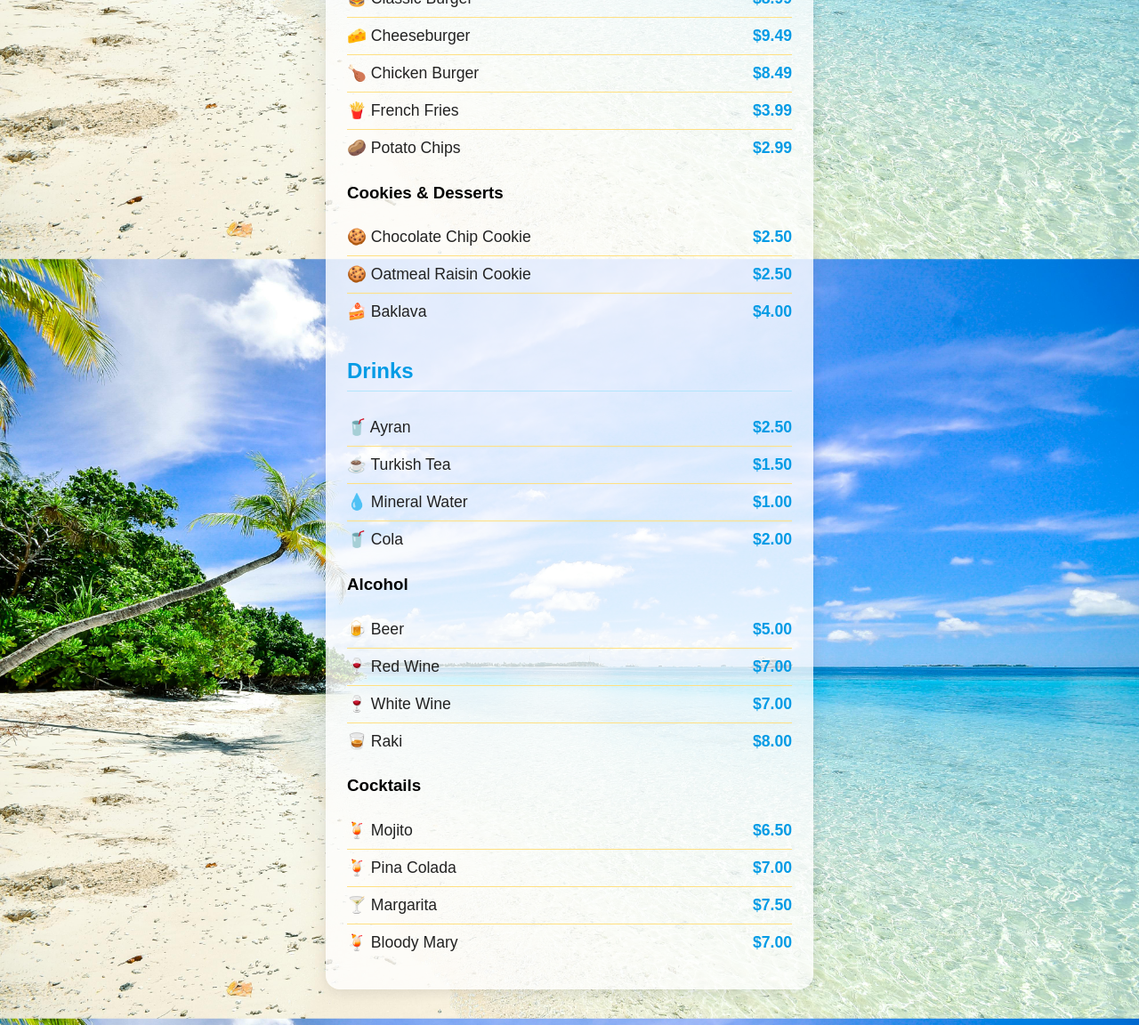
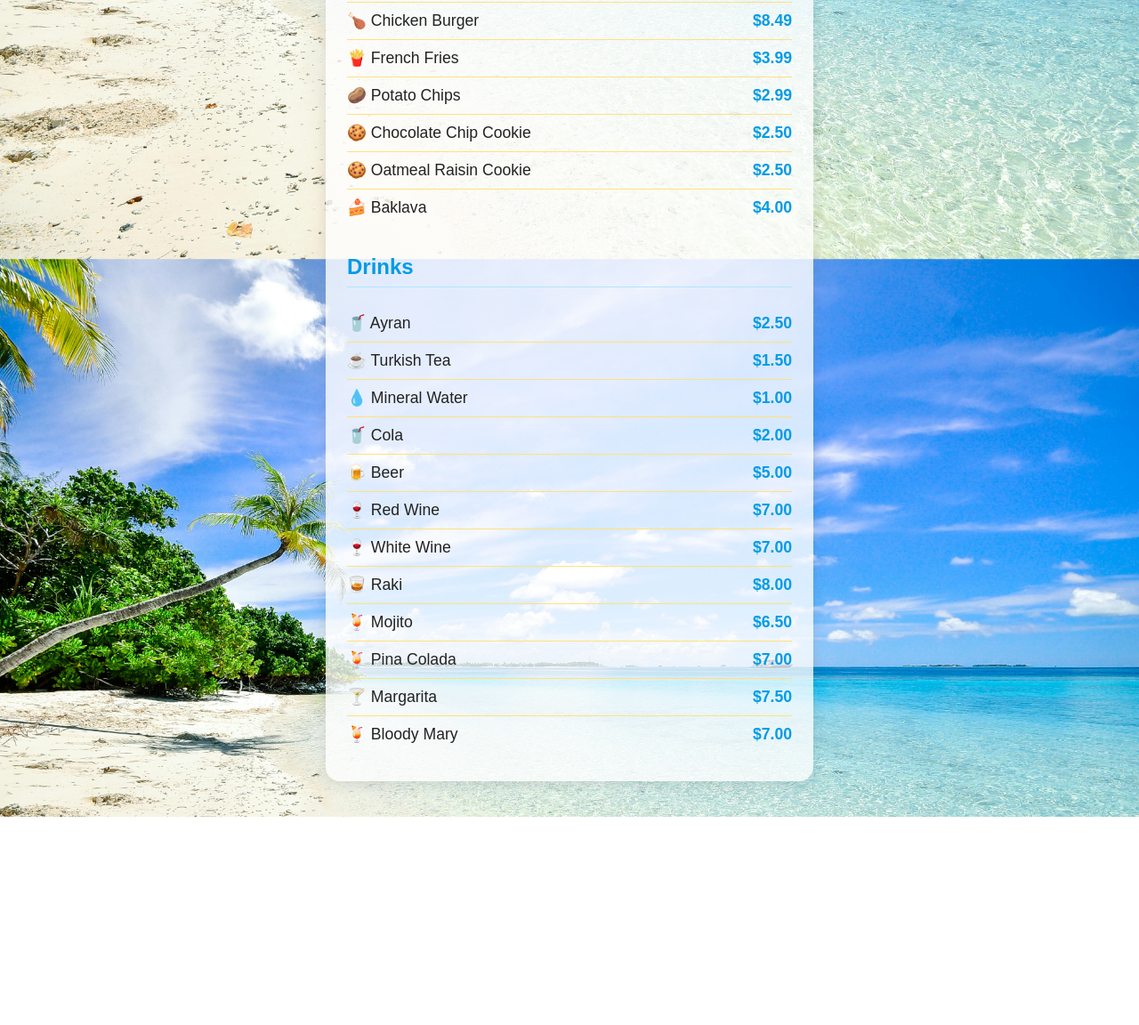
Before and after one commit to Oznarda/menu, a plain HTML site: page index.html in a window 1280 px wide. Shown: the part 562-1714 px from the top of the page at 89% size. After the commit the page ends 1480 px from the top, so only its background shows below. Drawn offline with Linux system fonts and the light colour scheme.

Commit message:
Update index.html

```diff
--- a/index.html
+++ b/index.html
@@ -1,60 +1,83 @@
 <!DOCTYPE html>
 <html lang="en">
+
 <head>
     <meta charset="UTF-8">
     <meta name="viewport" content="width=device-width, initial-scale=1.0">
     <title>Guven Restaurant Menu</title>
     <link rel="stylesheet" href="style.css">
 </head>
+
 <body>
     <div class="container">
-        <h1>Güven Beach and Hotel</h1>
+        <h1>Guven Restaurant</h1>
         <div class="menu-buttons">
             <button onclick="document.getElementById('food').scrollIntoView({ behavior: 'smooth' });">Food</button>
             <button onclick="document.getElementById('drinks').scrollIntoView({ behavior: 'smooth' });">Drinks</button>
         </div>
         <h2 id="food">Food</h2>
-        <ul class="menu-section">
-            <li><span class="item">🍗 Grilled Chicken</span><span class="price">$12.99</span></li>
-            <li><span class="item">🥙 Beef Kebab</span><span class="price">$14.99</span></li>
-            <li><span class="item">🥦 Vegetable Stew</span><span class="price">$9.99</span></li>
-            <li><span class="item">🍲 Lentil Soup</span><span class="price">$5.99</span></li>
-        </ul>
-        <h3>Burgers & Sides</h3>
-        <ul class="menu-section">
-            <li><span class="item">🍔 Classic Burger</span><span class="price">$8.99</span></li>
-            <li><span class="item">🧀 Cheeseburger</span><span class="price">$9.49</span></li>
-            <li><span class="item">🍗 Chicken Burger</span><span class="price">$8.49</span></li>
-            <li><span class="item">🍟 French Fries</span><span class="price">$3.99</span></li>
-            <li><span class="item">🥔 Potato Chips</span><span class="price">$2.99</span></li>
-        </ul>
-        <h3>Cookies & Desserts</h3>
-        <ul class="menu-section">
-            <li><span class="item">🍪 Chocolate Chip Cookie</span><span class="price">$2.50</span></li>
-            <li><span class="item">🍪 Oatmeal Raisin Cookie</span><span class="price">$2.50</span></li>
-            <li><span class="item">🍰 Baklava</span><span class="price">$4.00</span></li>
-        </ul>
+        <ul class="menu-section" id="foodList"></ul>
         <h2 id="drinks">Drinks</h2>
-        <ul class="menu-section">
-            <li><span class="item">🥤 Ayran</span><span class="price">$2.50</span></li>
-            <li><span class="item">☕ Turkish Tea</span><span class="price">$1.50</span></li>
-            <li><span class="item">💧 Mineral Water</span><span class="price">$1.00</span></li>
-            <li><span class="item">🥤 Cola</span><span class="price">$2.00</span></li>
-        </ul>
-        <h3>Alcohol</h3>
-        <ul class="menu-section">
-            <li><span class="item">🍺 Beer</span><span class="price">$5.00</span></li>
-            <li><span class="item">🍷 Red Wine</span><span class="price">$7.00</span></li>
-            <li><span class="item">🍷 White Wine</span><span class="price">$7.00</span></li>
-            <li><span class="item">🥃 Raki</span><span class="price">$8.00</span></li>
-        </ul>
-        <h3>Cocktails</h3>
-        <ul class="menu-section">
-            <li><span class="item">🍹 Mojito</span><span class="price">$6.50</span></li>
-            <li><span class="item">🍹 Pina Colada</span><span class="price">$7.00</span></li>
-            <li><span class="item">🍸 Margarita</span><span class="price">$7.50</span></li>
-            <li><span class="item">🍹 Bloody Mary</span><span class="price">$7.00</span></li>
-        </ul>
+        <ul class="menu-section" id="drinkList"></ul>
     </div>
+    <script>
+        // Sample fallback data
+        const sampleMenu = {
+            food: [
+                { "emoji": "🍗", "name": "Grilled Chicken", "price": "50.00" },
+                { "emoji": "🥙", "name": "Beef Kebab", "price": "14.99" },
+                { "emoji": "🥦", "name": "Vegetable Stew", "price": "9.99" },
+                { "emoji": "🍲", "name": "Lentil Soup", "price": "5.99" },
+                { "emoji": "🍔", "name": "Classic Burger", "price": "8.99" },
+                { "emoji": "🧀", "name": "Cheeseburger", "price": "9.49" },
+                { "emoji": "🍗", "name": "Chicken Burger", "price": "8.49" },
+                { "emoji": "🍟", "name": "French Fries", "price": "3.99" },
+                { "emoji": "🥔", "name": "Potato Chips", "price": "2.99" },
+                { "emoji": "🍪", "name": "Chocolate Chip Cookie", "price": "2.50" },
+                { "emoji": "🍪", "name": "Oatmeal Raisin Cookie", "price": "2.50" },
+                { "emoji": "🍰", "name": "Baklava", "price": "4.00" }
+            ],
+            drink: [
+                { "emoji": "🥤", "name": "Ayran", "price": "2.50" },
+                { "emoji": "☕", "name": "Turkish Tea", "price": "1.50" },
+                { "emoji": "💧", "name": "Mineral Water", "price": "1.00" },
+                { "emoji": "🥤", "name": "Cola", "price": "2.00" },
+                { "emoji": "🍺", "name": "Beer", "price": "5.00" },
+                { "emoji": "🍷", "name": "Red Wine", "price": "7.00" },
+                { "emoji": "🍷", "name": "White Wine", "price": "7.00" },
+                { "emoji": "🥃", "name": "Raki", "price": "8.00" },
+                { "emoji": "🍹", "name": "Mojito", "price": "6.50" },
+                { "emoji": "🍹", "name": "Pina Colada", "price": "7.00" },
+                { "emoji": "🍸", "name": "Margarita", "price": "7.50" },
+                { "emoji": "🍹", "name": "Bloody Mary", "price": "7.00" }
+            ]
+        };
+
+        function getMenu() {
+            try {
+                const data = JSON.parse(localStorage.getItem('menuData'));
+                if (data && (data.food.length > 0 || data.drink.length > 0)) {
+                    return data;
+                }
+            } catch (e) { }
+            return sampleMenu;
+        }
+
+        function renderMenu() {
+            const menu = getMenu();
+            const foodList = document.getElementById('foodList');
+            const drinkList = document.getElementById('drinkList');
+            foodList.innerHTML = '';
+            drinkList.innerHTML = '';
+            menu.food.forEach(item => {
+                foodList.innerHTML += `<li><span class="item">${item.emoji} ${item.name}</span><span class="price">$${item.price}</span></li>`;
+            });
+            menu.drink.forEach(item => {
+                drinkList.innerHTML += `<li><span class="item">${item.emoji} ${item.name}</span><span class="price">$${item.price}</span></li>`;
+            });
+        }
+        renderMenu();
+    </script>
 </body>
+
 </html>
```
